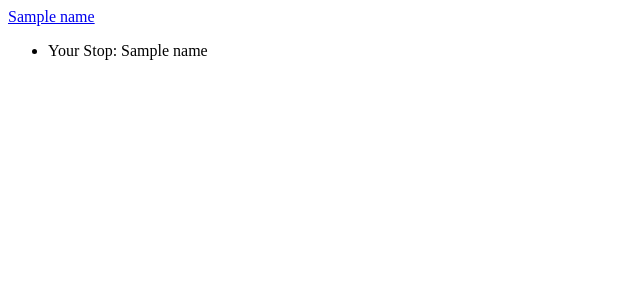
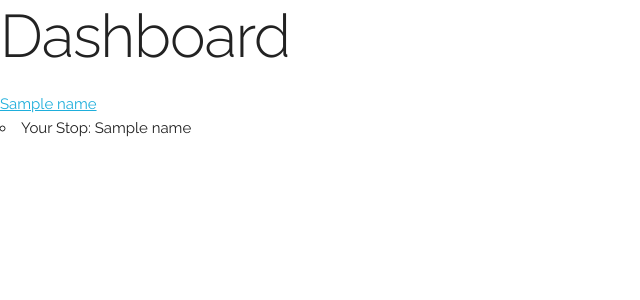
Before and after one commit to jasonjalufka/shuttle.me, a Flask app: template templates/temp.html in a window 1280 px wide. Shown: the top 300 px of the page, without its empty margins (0-640 px from the left). Run offline with Flask 2, Linux system fonts and the light colour scheme; the template is opened without the code that fills it: most values are stand-ins (such as "Sample title", 1, 10 or a date in 2020); some libraries are stand-ins or nearby versions; some web fonts are replaced.

Commit message:
Please forgive the sloppy commit, nothing is broken

```diff
--- a/StruggleBus.py
+++ b/StruggleBus.py
@@ -1,4 +1,4 @@
-from flask import Flask
+from flask import Flask, jsonify, render_template, request
 import flask
 from doublemap import DoubleMap
 import json
@@ -21,8 +21,13 @@ def index():
     return flask.render_template("index.html", current=current)
 
 
-@app.route('/configure', methods=['GET', 'POST'])
+@app.route('/configure', methods=['GET'])
 def configure():
+        return flask.render_template("configure.html", data=display)
+
+
+@app.route('/dashboard', methods=['GET', 'POST'])
+def dashboard():
     if flask.request.method == 'POST':
         print "Configuration Info:"
         stop = flask.request.form['bus-stops']
@@ -40,9 +45,10 @@ def configure():
 
         return flask.render_template("temp.html", name=tracker.stops[int(stop)]["name"],
                                      lat=tracker.stops[int(stop)]["lat"], lon=tracker.stops[int(stop)]["lon"])
-    else:
-        return flask.render_template("configure.html", data=display)
 
+
+# @app.route('/_request_route')
+# def request_route():
 
 @app.errorhandler(404)
 def page_not_found(err):
--- a/static/configure.css
+++ b/static/configure.css
@@ -8,7 +8,7 @@ html {
     font-family: Sansita, sans-serif;
     color: white;
     text-align: center;
-    text-shadow: 1px 1px 3px #74777c;
+    /*text-shadow: 1px 1px 3px #74777c;*/
 }
 
 .logo {
@@ -17,8 +17,8 @@ html {
     margin-right: auto;
     margin-bottom: 0px;
     margin-left: auto;
-    -webkit-filter: drop-shadow(1px 1px 3px #74777c);
-    filter: drop-shadow(1px 1px 3px #74777c);
+    /*-webkit-filter: drop-shadow(1px 1px 3px #74777c);*/
+    /*filter: drop-shadow(1px 1px 3px #74777c);*/
 }
 
 /* ---------------- Button Panel CSS ---------------- */
--- a/templates/base.html
+++ b/templates/base.html
@@ -22,6 +22,7 @@
 
     <! -- SCRIPTS -->
     <script src="https://ajax.googleapis.com/ajax/libs/jquery/3.1.1/jquery.min.js"></script>
+    {% block scripts %}{% endblock %}
     <script src="{{ url_for('static', filename='ui.js') }}"></script>
 </head>
 <body>
--- a/templates/configure.html
+++ b/templates/configure.html
@@ -24,7 +24,7 @@
          </div>
     </div>
     <div class="container">
-    <form action="/configure" method="post">
+    <form action="/dashboard" method="post">
         <div class="row stop-select">
             <h5 class="config-info" style="clear:both";>Select your stop from the list below</h5>
             <div class="row stop-input">
--- a/templates/index.html
+++ b/templates/index.html
@@ -16,7 +16,6 @@
     <div class="container">
         <div class="row">
             <div class="twelve columns intro">
-{#                <h1>Welcome to shuttle.me</h1>#}
                 <h4>Never miss the bus again</h4>
             </div>
             <div class="get-started">
--- a/templates/temp.html
+++ b/templates/temp.html
@@ -1,16 +1,15 @@
-<!DOCTYPE html>
-<html lang="en">
-<head>
-    <meta charset="UTF-8">
-    <title>{{ name }}</title>
+{% extends 'base.html' %}
+{% block title %}dashboard{% endblock %}
+{% block scripts %}
+    <script type="text/javascript">var $SCRIPT_ROOT = {{ request.script_root|tojson|safe }};</script>
+    <script src="{{ url_for('static', filename='update.js') }}"></script>
+{% endblock %}
+{% block content %}
+    <h1>Dashboard</h1>
     <a href="http://maps.google.com/?q={{ lat }},{{ lon }}">{{ name }}</a>
     <div>
         <ul>
             <li>Your Stop: {{ name }}</li>
         </ul>
     </div>
-</head>
-<body>
-
-</body>
-</html>
+{% endblock %}
```
Also changed, not shown: static/update.js (added).
